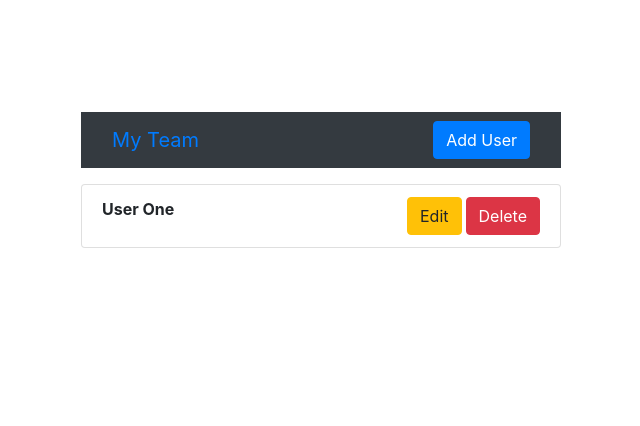
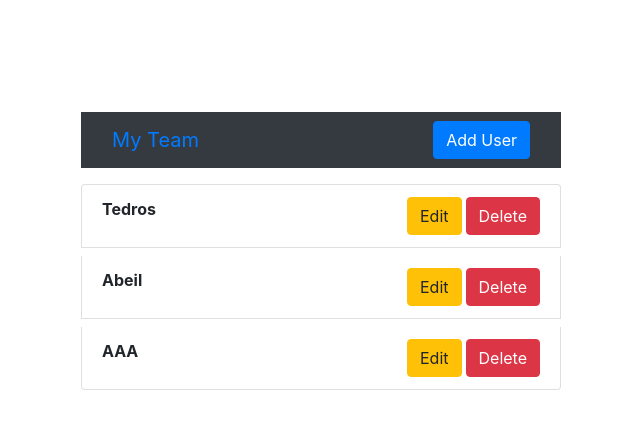
Before and after one commit to tta2yta/REACT_CRUD_APP, a React (Create React App) app: page / in a window 1280 px wide. Shown: the top 426 px of the page, without its empty margins (319-959 px from the left). Built offline with nearby package versions, Linux system fonts and the light colour scheme.

Commit message:
adding feature to userslist

```diff
--- a/src/Components/UseList.js
+++ b/src/Components/UseList.js
@@ -8,8 +8,10 @@ export const UseList = () => {
     console.log(users)
     return (
         <ListGroup className="mt-3">
-            <ListGroupItem className="d-flex">
-                <strong>User One</strong>
+            {users.map(user => (
+
+            <ListGroupItem className="d-flex mb-2">
+                <strong>{user.name}</strong>
                 <div className='ml-auto'>
                     <Link to="/edit/1" className="btn btn-warning mr-1">Edit</Link>
                     <Button color="danger">Delete</Button>
@@ -17,6 +19,7 @@ export const UseList = () => {
 
 
             </ListGroupItem>
+            ))}
 
         </ListGroup>
     )
```
